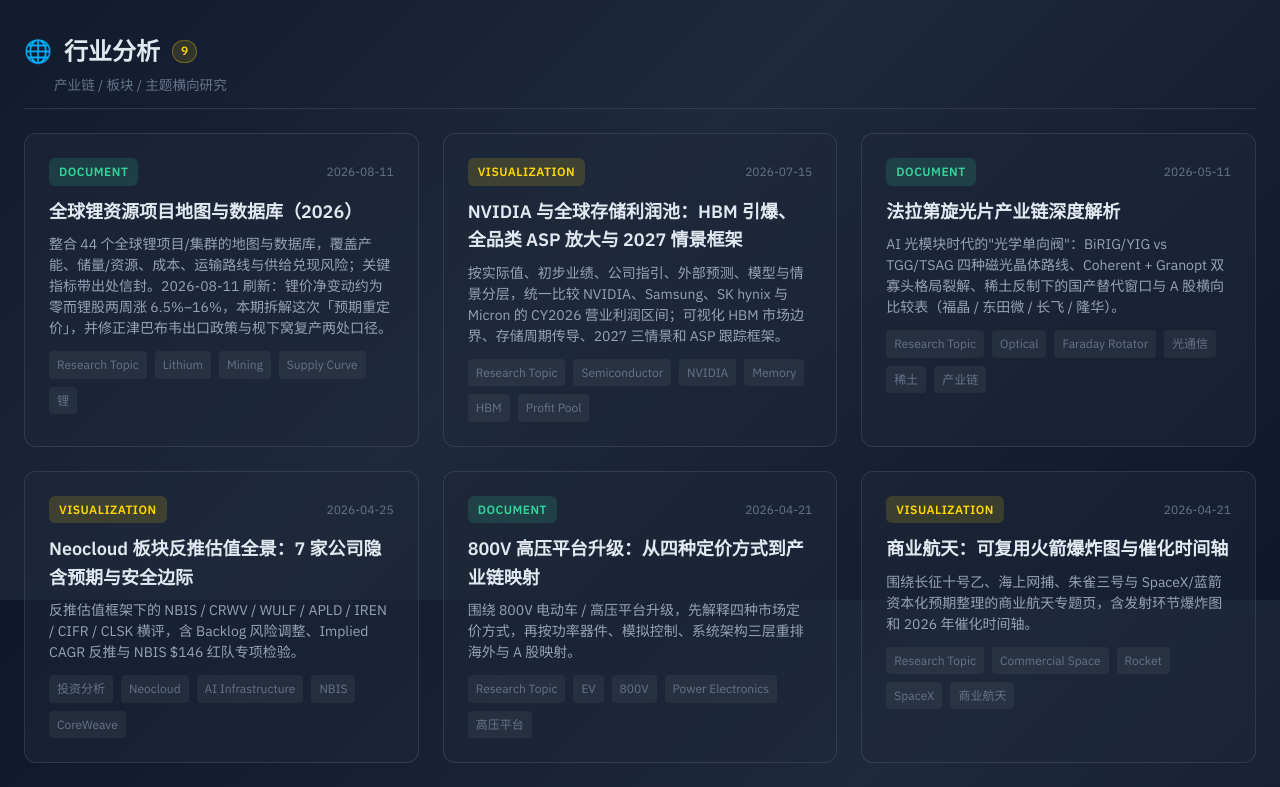
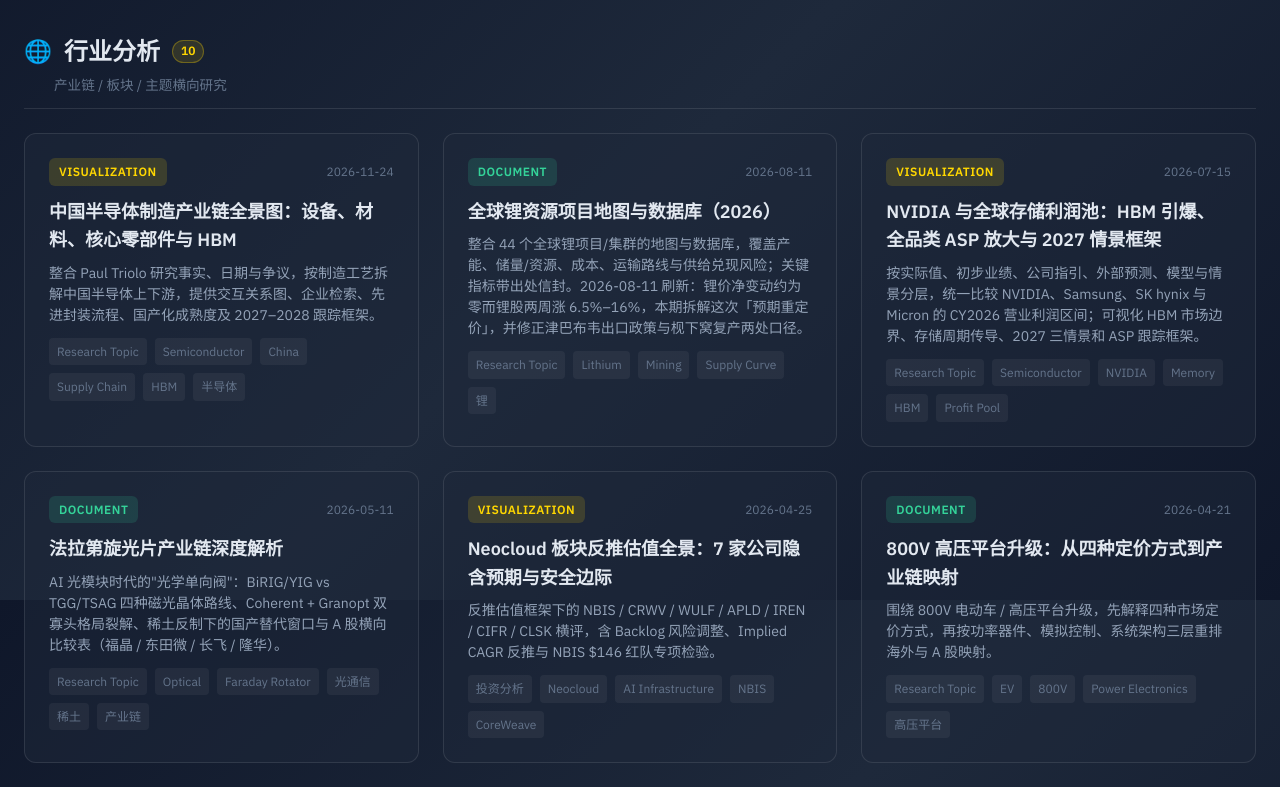
Before and after one commit to sickate/reports-site, a React (Vite) app: page / in a window 1280 px wide. Shown: the part 1000-1787 px from the top of the page. Built offline with nearby package versions, Linux system fonts and the light colour scheme.

Commit message:
Register China semiconductor report in industry research

```diff
--- a/src/reports/index.js
+++ b/src/reports/index.js
@@ -5,6 +5,16 @@
 // reading:  读书笔记（默认在主页底部收起，权重低于前三类）
 
 export const reports = [
+  {
+    slug: '2026-11-china-semiconductor',
+    title: '中国半导体制造产业链全景图：设备、材料、核心零部件与 HBM',
+    description: '整合 Paul Triolo 研究事实、日期与争议，按制造工艺拆解中国半导体上下游，提供交互关系图、企业检索、先进封装流程、国产化成熟度及 2027–2028 跟踪框架。',
+    date: '2026-11-24',
+    type: 'visualization',
+    category: 'industry',
+    tags: ['Research Topic', 'Semiconductor', 'China', 'Supply Chain', 'HBM', '半导体'],
+    component: () => import('./2026-11-china-semiconductor/index.jsx'),
+  },
   {
     slug: '2026-10-kelly-criterion',
     title: 'Kelly Criterion：1000 条财富路径模拟器',
```
